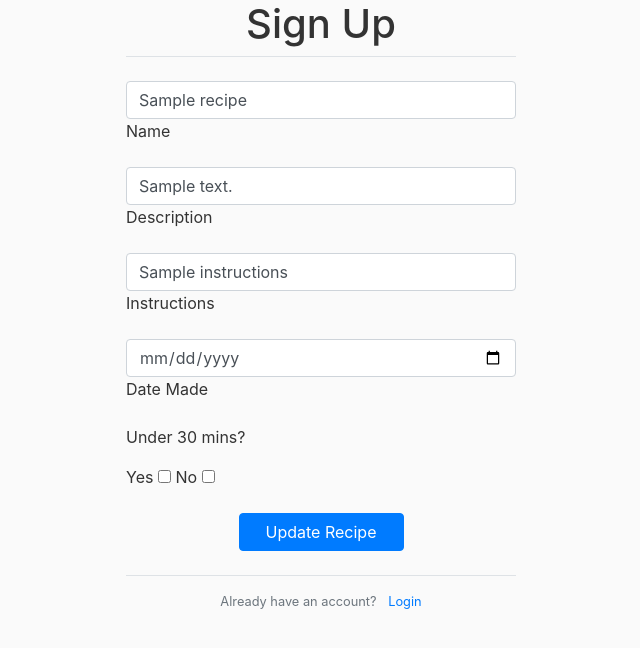
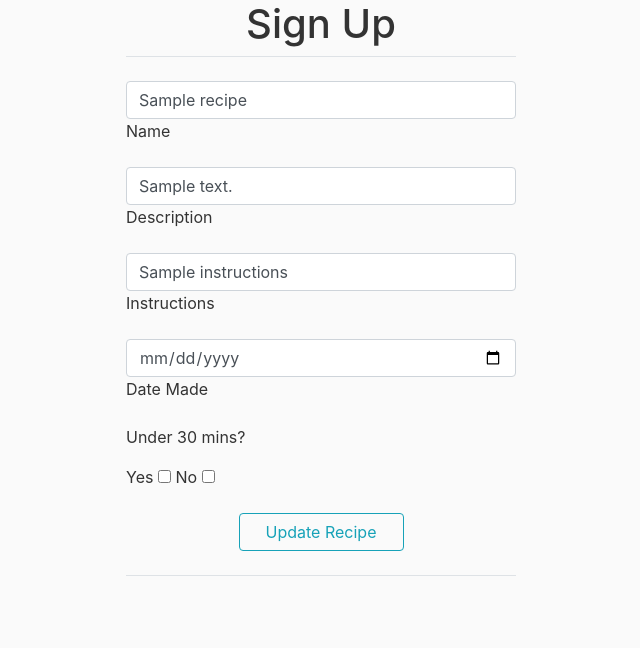
Before and after one commit to jprodsanz/X_Pablo_Recipes-, a Flask app: template flask_app/templates/edit.html in a window 1280 px wide. Shown: the part 128-776 px from the top of the page, without its empty margins (319-959 px from the left). Run offline with Flask 2, Linux system fonts and the light colour scheme; the visitor is signed in with stand-in values (Sample User, id 1); tables that the repository leaves empty or names only in its code hold one stand-in row (values such as "Sample post"); the template is opened without the code that fills it: most values are stand-ins (such as "Sample title", 1, 10 or a date in 2020).

Commit message:
hello_world_7

```diff
--- a/flask_app/controllers/recipes.py
+++ b/flask_app/controllers/recipes.py
@@ -39,6 +39,7 @@ def recipe_create_page():
 
 @app.route("/recipes/edit/<int:recipe_id>")
 def recipe_edit_page(recipe_id):
+    session['recipe_id'] = recipe_id
     recipe = Recipe.get_by_id(recipe_id)
     return render_template("edit.html", recipe=recipe)
 
@@ -52,7 +53,8 @@ def create_recipe():
 
 @app.route("/recipes/<int:recipe_id>", methods=["POST"])
 def update_recipe(recipe_id):
-
+    print(request.form,'*'*60)
+    print(session['registrant_id'])
     valid_recipe = Recipe.update_recipe(request.form, session["registrant_id"])
 
     if not valid_recipe:
--- a/flask_app/models/recipe.py
+++ b/flask_app/models/recipe.py
@@ -85,6 +85,7 @@ class Recipe:
                     SET name = %(name)s, description = %(description)s, instructions = %(instructions)s, date_made=%(date_made)s, under_30 = %(under_30)s
                     WHERE id = %(id)s;"""
         result = connectToMySQL(DB).query_db(query,recipe_dict)
+        print(result,"#"*60)
         recipe = cls.get_by_id(recipe_dict["id"])
 
         return recipe
--- a/flask_app/models/registrant.py
+++ b/flask_app/models/registrant.py
@@ -53,7 +53,7 @@ class Registrant:
     def validate_register(registrant):
         is_valid = True
         query = "SELECT * FROM registrants WHERE email = %(email)s;"
-        results = connectToMySQL("login_reg_x").query_db(query,registrant)
+        results = connectToMySQL("pablo_x_recipes").query_db(query,registrant)
         if len(results) >= 1:
             flash("Email already taken.","register")
             is_valid=False
--- a/flask_app/templates/edit.html
+++ b/flask_app/templates/edit.html
@@ -1,7 +1,7 @@
 {% extends "layout.html" %}
 {% block content %}
 <div class="container pt-5" style="max-width:420px;margin:auto;">
-    <form method="post" action="/recipes">
+    <form method="post" action="/recipes/{{recipe.id}}">
         <fieldset class="form-outline">
                 <legend class="text-center border-bottom pb-2 mb-4 h1">Sign Up</legend>
 
@@ -53,13 +53,13 @@
         </fieldset>
                                         <!-- Submit button -->
             <div class="form-outline d-grid gap-2 col-6 mx-auto">
-                <button type="submit" class="btn btn-primary btn-block mb-4">Update Recipe</button>
+                <button type="submit" class="btn btn-outline-info btn-block mb-4">Update Recipe</button>
             </div>
                                         <!-- Reroute buttons -->
             <div class="border-top pt-3 text-center">
-                <small class="text-muted">
+                <!-- <small class="text-muted">
                     <p>Already have an account? <a class="ml-2" href="/home">Login</a><p>
-                </small>
+                </small> -->
             </div>
     </form>
 {% endblock content %}
```
